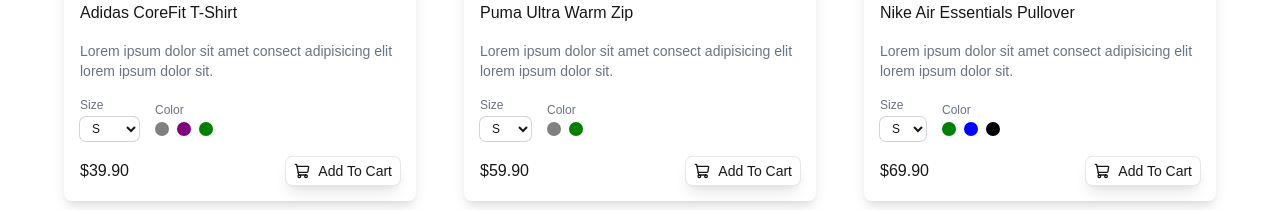
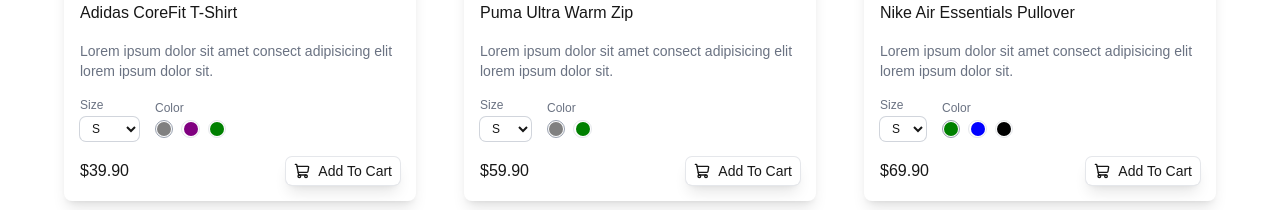
Before and after one commit to Rajal7777/Next-js-project1, a Next.js app in the folder client/: page / in a window 1280 px wide. Shown: the part 1100-1310 px from the top of the page. Built offline with nearby package versions, Linux system fonts and the light colour scheme.

Commit message:
added state for color & size

```diff
--- a/client/src/components/Navbar.tsx
+++ b/client/src/components/Navbar.tsx
@@ -1,12 +1,10 @@
-
 import Link from 'next/link';
 import Image from 'next/image';
 import SearchBar from './Searchbar';
 import { Bell, Home, ShoppingCart } from 'lucide-react';
 
+const Navbar = () => {
 
-
-const Navbar = () => {
   return (
     <nav className='w-full flex justify-between items-center border-b border-gray-200 pb-4 pt-3'>
       {/* Left */}
--- a/client/src/components/ProductCard.tsx
+++ b/client/src/components/ProductCard.tsx
@@ -1,9 +1,25 @@
+'use client';
+
+
 import { ProductType } from "@/types";
 import { ShoppingCart } from "lucide-react";
 import Image from "next/image";
 import Link from "next/link";
+import { useState } from 'react';
+
 
 const ProductCard = ({ product }: { product: ProductType; }) => {
+  const [ productTypes, setProductTypes ] = useState({
+    size: product.sizes[0],
+    color: product.colors[0]
+  });
+
+  function handleProductType({ type, value }: { type: 'size' | 'color'; value: string; }) {
+    setProductTypes((prev) => ({
+      ...prev,
+      [type]: value
+    }));
+  }
   return (
     <div className="shadow-lg rounded-lg overflow-hidden">
 
@@ -30,6 +46,7 @@ const ProductCard = ({ product }: { product: ProductType; }) => {
             <select
               name="size"
               id="size"
+              onChange={(e) => handleProductType({type: 'size', value: e.target.value})}
               className="ring ring-gray-300 rounded-md px-2 py-1"
             >
               {product.sizes.map((size) => (
@@ -45,7 +62,11 @@ const ProductCard = ({ product }: { product: ProductType; }) => {
             <span className="text-gray-500">Color</span>
             <div className="flex items-center gap-2">
               {product.colors.map((color) => (
-                <div key={color} className="cursor-pointer ">
+                <div key={color} className={`cursor-pointer border ${
+                  productTypes.color === color ? 'border-gray-400': 'border-gray-200'
+                } rounded-full p-[1.2px]`}
+                onClick={()=>handleProductType({type:'color', value: color})}
+                >
                   <div
                     className="w-3.5 h-3.5 rounded-full"
                     style={{
```
